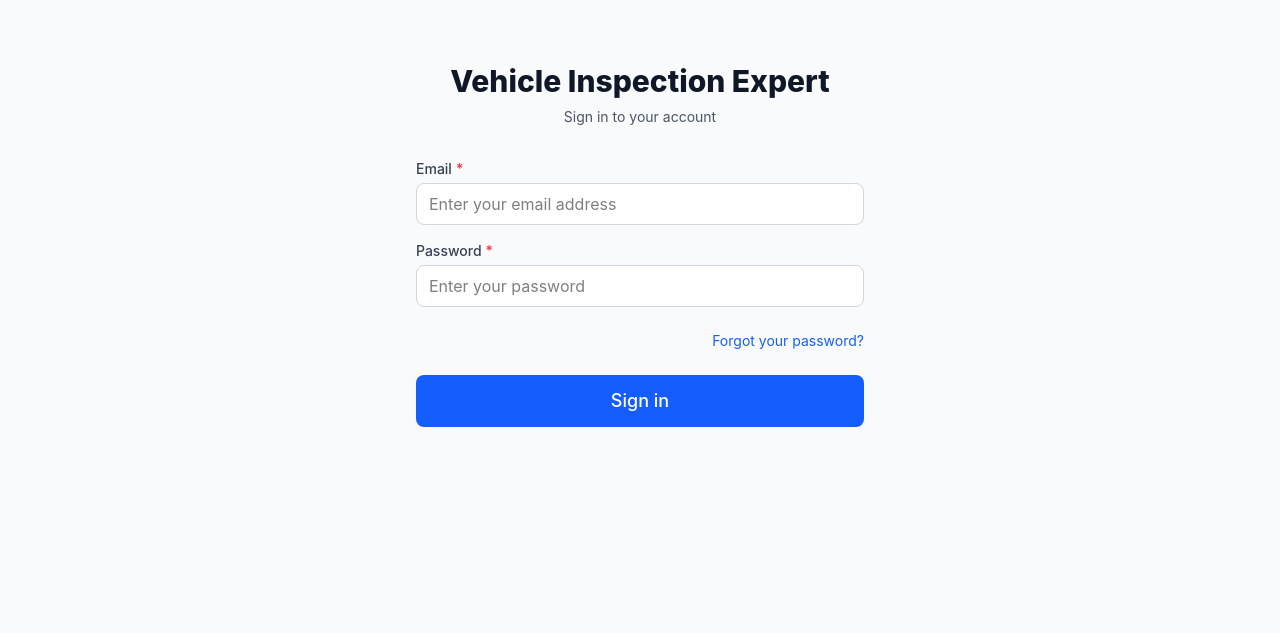
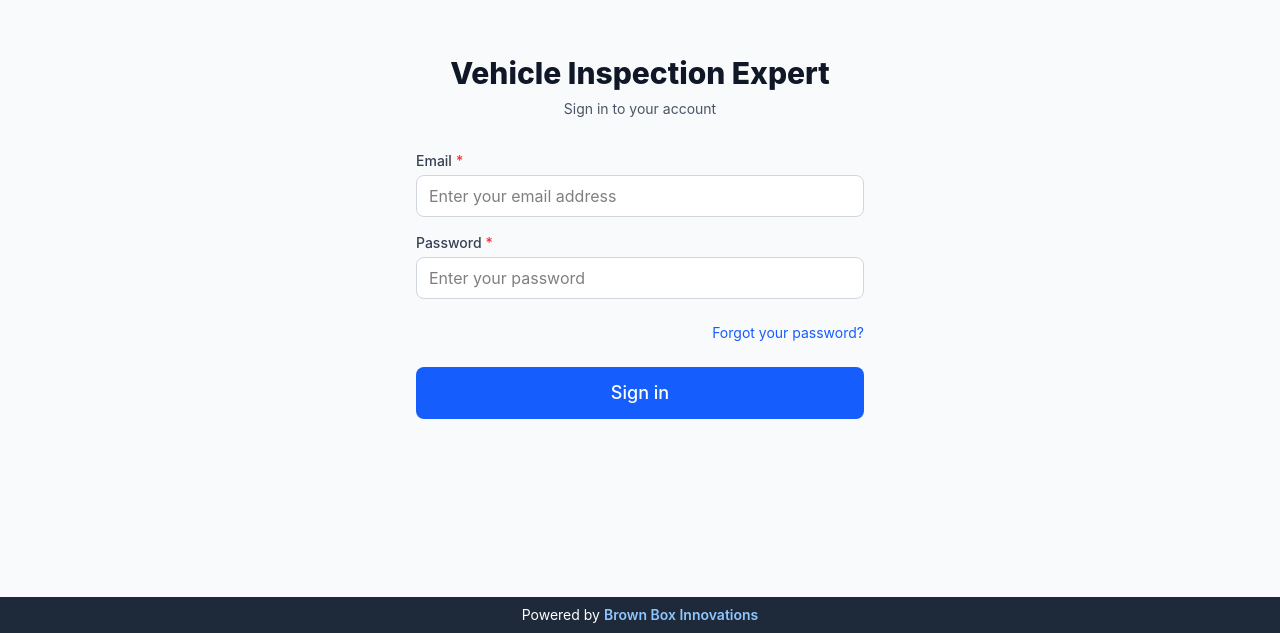
Before and after one commit to BrownBox31/voice-poc-expert-frontend, a React (Vite) app: page /login in a window 1280 px wide. Shown: the part 167-800 px from the top of the page. Built offline with nearby package versions, Linux system fonts and the light colour scheme; no server answers.

Commit message:
Footer added

```diff
--- a/src/App.tsx
+++ b/src/App.tsx
@@ -1,11 +1,13 @@
 import React from 'react';
 import AppRouter from './services/routes/AppRouter';
+import Footer from './components/Footer';
 import './App.css';
 
 const App: React.FC = () => {
   return (
     <div className="App">
       <AppRouter />
+      <Footer />
     </div>
   );
 };
--- /dev/null
+++ b/src/components/Footer.tsx
@@ -0,0 +1,16 @@
+import React from 'react';
+
+const Footer: React.FC = () => {
+  return (
+    <footer className="fixed bottom-0 left-0 right-0 bg-gray-800 text-white py-2 px-4 z-10">
+      <div className="text-center">
+        <p className="text-sm">
+          Powered by{' '}
+          <span className="font-semibold text-blue-300">Brown Box Innovations</span>
+        </p>
+      </div>
+    </footer>
+  );
+};
+
+export default Footer;
--- a/src/pages/dashboard.tsx
+++ b/src/pages/dashboard.tsx
@@ -78,7 +78,7 @@ const Dashboard: React.FC = () => {
   }
 
   return (
-    <div className="min-h-screen bg-gray-50">
+    <div className="min-h-screen bg-gray-50 pb-12">
       {/* Header */}
       <header className="bg-white shadow-sm border-b border-gray-200">
         <div className="max-w-7xl mx-auto px-4 sm:px-6 lg:px-8">
--- a/src/pages/inspection-details.tsx
+++ b/src/pages/inspection-details.tsx
@@ -175,7 +175,7 @@ const InspectionDetails: React.FC = () => {
 
   if (error) {
     return (
-      <div className="min-h-screen bg-gray-50">
+      <div className="min-h-screen bg-gray-50 pb-12">
         <header className="bg-white shadow-sm border-b border-gray-200">
           <div className="max-w-7xl mx-auto px-4 sm:px-6 lg:px-8">
             <div className="flex justify-between items-center py-4">
@@ -212,7 +212,7 @@ const InspectionDetails: React.FC = () => {
 
   if (!inspection) {
     return (
-      <div className="min-h-screen bg-gray-50">
+      <div className="min-h-screen bg-gray-50 pb-12">
         <header className="bg-white shadow-sm border-b border-gray-200">
           <div className="max-w-7xl mx-auto px-4 sm:px-6 lg:px-8">
             <div className="flex justify-between items-center py-4">
@@ -245,7 +245,7 @@ const InspectionDetails: React.FC = () => {
   }
 
   return (
-    <div className="min-h-screen bg-gray-50">
+    <div className="min-h-screen bg-gray-50 pb-12">
       {/* Header */}
       <header className="bg-white shadow-sm border-b border-gray-200">
         <div className="max-w-7xl mx-auto px-4 sm:px-6 lg:px-8">
--- a/src/pages/login.tsx
+++ b/src/pages/login.tsx
@@ -104,7 +104,7 @@ const Login: React.FC = () => {
   };
 
   return (
-    <div className="min-h-screen flex items-center justify-center bg-gray-50 py-12 px-4 sm:px-6 lg:px-8">
+    <div className="min-h-screen flex items-center justify-center bg-gray-50 py-12 px-4 sm:px-6 lg:px-8 pb-16">
       <div className="max-w-md w-full space-y-8">
         <div>
           <h2 className="mt-6 text-center text-3xl font-extrabold text-gray-900">
```
